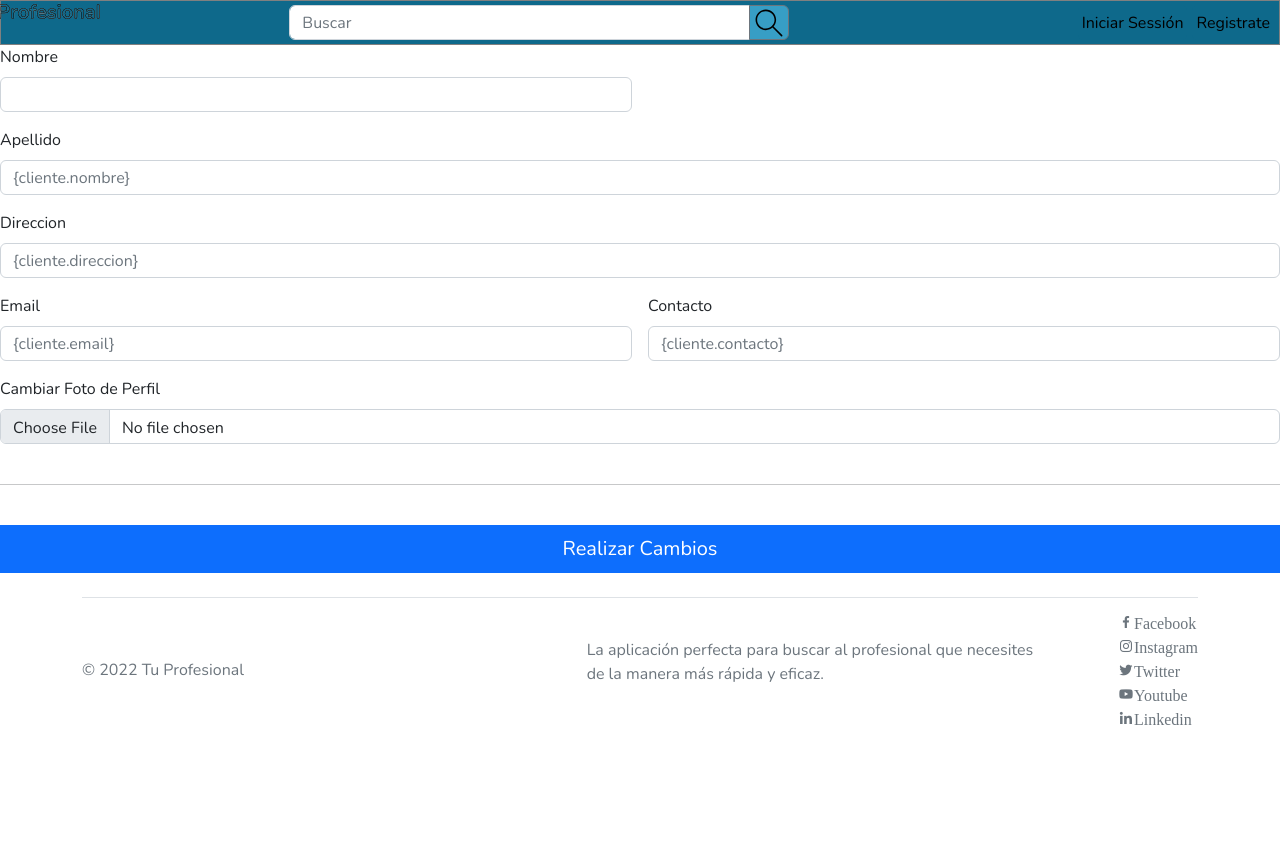
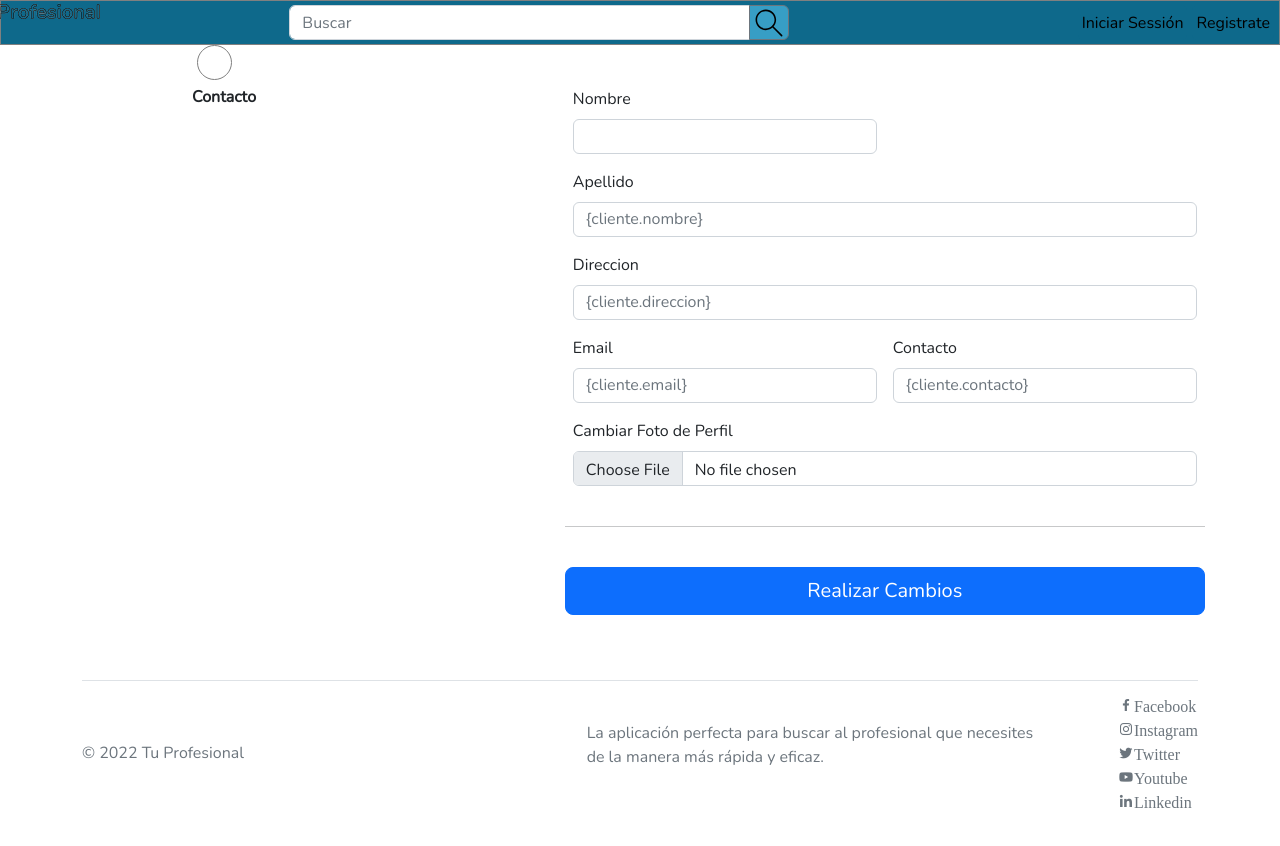
Before and after one commit to BenjaCardozo/AppProveedoresServiciosFront, a React (Create React App) app: page /mi-perfil in a window 1280 px wide. Shown: the top 846 px of the page. Before the commit the page ends 800 px from the top, so only its background shows below. Built offline with nearby package versions, Linux system fonts and the light colour scheme; no server answers.

Commit message:
Servicio cliente arreglado y css

```diff
--- a/src/components/navbar/Nav.js
+++ b/src/components/navbar/Nav.js
@@ -101,16 +101,16 @@ function obtenerNombre() {
             aria-expanded="false"
           >
             <FotoPerfil clientes/>
-            <div id="nombre">{clientes.nombre}</div>
+            {/* <div id="nombre">{clientes.nombre}</div> */}
           </button>
           <ul className="dropdown-menu">
             <li>
-              <a className="dropdown-item" href="#">
+              <Link to={'/mi-perfil'} className="dropdown-item" >
                 Perfil
-              </a>
+              </Link>
             </li>
             <li>
-              <Link className="dropdown-item" href="/mis-servicios">
+              <Link className="dropdown-item" to={"/mis-servicios"}>
                 Historial de servicios
               </Link>
             </li>
--- a/src/components/perfil/FotoPerfil.js
+++ b/src/components/perfil/FotoPerfil.js
@@ -1,6 +1,8 @@
 import "./FotoPerfil.css"
 
 export function FotoPerfil(){
+
+
     return<div className="perfil">
         <div className="fotoPerfilProveedor">
         </div>
--- a/src/components/perfil/ServiciosCliente.js
+++ b/src/components/perfil/ServiciosCliente.js
@@ -1,22 +1,35 @@
+import "./ServiciosClienteArreglado.css";
+import {MisServicios} from "./MisServicios";
+import { FotoPerfil } from "./FotoPerfil";
 import React from "react";
 import { Link } from "react-router-dom";
-import { MisServicios } from "./MisServicios";
-import ClienteVista from "./ClienteVista";
 
 const ServiciosCliente = () => {
   return (
     <>
-      <div>
-        <ClienteVista />
-      </div>
-      <div>
-        <Link to={'/mi-perfil'}>
-          <h6>Perfil</h6>
-        </Link>
-        <>
-          <MisServicios />
-        </>
-      </div>
+      <div className="servicioCliente">
+            <div>
+            <FotoPerfil/>
+            </div>
+
+            <div className="historialServicios">
+                <div class="top">
+                    <div className="top-div">
+                        <Link to={'/mi-perfil'}>
+                        <button>Editar perfil</button>
+                        </Link>
+                    </div>
+                    <div className="top-div">
+                        <button className="historial">Mis servicios</button>
+                    </div>
+                </div>
+                <hr></hr>
+                <MisServicios/>
+                <MisServicios/>
+            </div>
+            <hr></hr>
+
+        </div>
     </>
   );
 };
--- a/src/components/registro/Seleccionar.css
+++ b/src/components/registro/Seleccionar.css
@@ -6,7 +6,6 @@ div.selec {
   margin: 1px;
   padding: 10px;
   width: auto;
-  max-width: 1800px;
   min-width: 450px;
   height: 800px;
   background: rgb(37,56,84);
--- /dev/null
+++ b/src/pages/PerfilCliente.css
@@ -0,0 +1,16 @@
+div.Cliente{
+    display: grid;
+    grid-template-columns: 35% 65%;
+    justify-content: space-around;
+}
+
+.datosPerfil{
+    /* width: auto;
+    margin-right:30px; */
+    display: flex;
+    align-items: center;
+    margin-top: 5%;
+    margin-right: 10%;
+    margin-left: 15%;
+    margin-bottom: 5%;
+}
--- a/src/pages/PerfilCliente.js
+++ b/src/pages/PerfilCliente.js
@@ -1,12 +1,16 @@
 import React from "react";
 import { useEffect, useState } from "react";
+import { FotoPerfil } from "../components/navbar/Nav";
 import ClienteServicio from "../services/Cliente";
+import './PerfilCliente.css'
 
 const PerfilCliente = () => {
   const [clientes, setCliente] = useState([]);
 
+  let id;
+
   useEffect(() => {
-    ClienteServicio.buscarCliente()
+    ClienteServicio.buscarCliente(id)
       .then((data) => setCliente(data.clientes))
       .catch((error) => console.log(error));
   }, []);
@@ -15,6 +19,22 @@ const PerfilCliente = () => {
 
   return (
     <>
+      <div className="Cliente">
+
+            <div className="solicitar">
+                <div className="contacto">
+                    <div className="nombre">
+                    <FotoPerfil />
+                        <h4 className="profesion">{clientes.rubro}</h4>
+                    </div>
+                    <h6 className="">{clientes.ubicacion}</h6>
+                    <h6 className=""><strong>Contacto</strong></h6>
+                    <h6 className="">{clientes.email}</h6>
+                    <h6 className="">{clientes.contacto}</h6>
+                </div>
+            </div>
+
+      <div className="datosPerfil">
         <form class="needs-validation" novalidate>
           <div class="row g-3">
             <div class="col-sm-6">
@@ -103,6 +123,11 @@ const PerfilCliente = () => {
             </button>
           </div>
         </form>
+      </div>
+
+
+
+      </div>
     </>
   );
 };
```
Also changed, not shown: src/components/perfil/ServiciosClienteArreglado.js (deleted, +0 -31 lines). Lines whose indentation alone changed are shown as unchanged.
